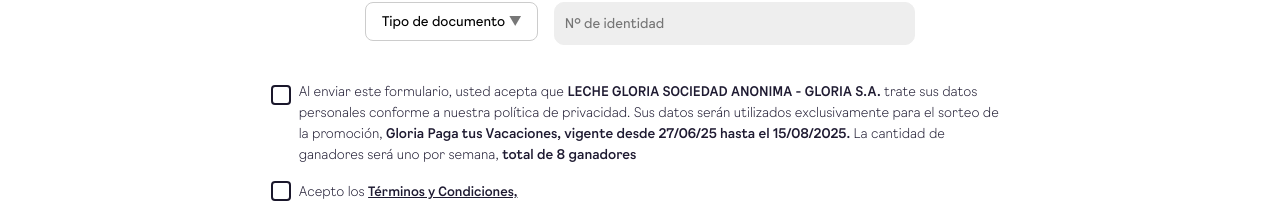
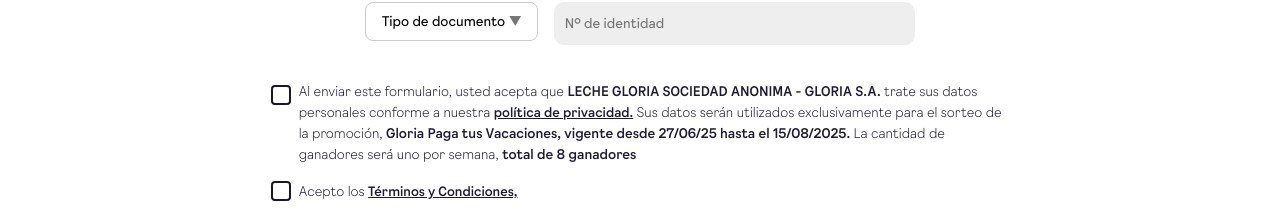
Before and after one commit to kalin79/concurso-Gloria-Vacaciones, a Next.js app: page / in a window 1280 px wide. Shown: the part 580-795 px from the top of the page. Built offline with nearby package versions, Linux system fonts and the light colour scheme.

Commit message:
se coloco politcias de privacidad

```diff
--- a/src/components/home/DatosPersonales.tsx
+++ b/src/components/home/DatosPersonales.tsx
@@ -280,7 +280,7 @@
                                         </svg>
                                     )}
                                 </span>
-                                <span className={`checkboxLabel misti`}>Al enviar este formulario, usted acepta que <span className="bold">LECHE GLORIA SOCIEDAD ANONIMA - GLORIA S.A.</span> trate sus datos personales conforme a nuestra política de privacidad. Sus datos serán utilizados exclusivamente para el sorteo de la promoción, <span className="bold">Gloria Paga tus Vacaciones, vigente desde 27/06/25 hasta el 15/08/2025.</span> La cantidad de ganadores será uno por semana, <span className="bold">total de 8 ganadores</span></span>
+                                <span className={`checkboxLabel misti`}>Al enviar este formulario, usted acepta que <span className="bold">LECHE GLORIA SOCIEDAD ANONIMA - GLORIA S.A.</span> trate sus datos personales conforme a nuestra <a href="/politicas-de-privacidad" target="_blank">política de privacidad.</a> Sus datos serán utilizados exclusivamente para el sorteo de la promoción, <span className="bold">Gloria Paga tus Vacaciones, vigente desde 27/06/25 hasta el 15/08/2025.</span> La cantidad de ganadores será uno por semana, <span className="bold">total de 8 ganadores</span></span>
                             </label>
                         </div>
                         <div>
--- a/src/components/home/Documento.tsx
+++ b/src/components/home/Documento.tsx
@@ -177,7 +177,7 @@
                                         </svg>
                                     )}
                                 </span>
-                                <span className={`checkboxLabel misti`}>Al enviar este formulario, usted acepta que <span className="bold">LECHE GLORIA SOCIEDAD ANONIMA - GLORIA S.A.</span> trate sus datos personales conforme a nuestra política de privacidad. Sus datos serán utilizados exclusivamente para el sorteo de la promoción, <span className="bold">Gloria Paga tus Vacaciones, vigente desde 27/06/25 hasta el 15/08/2025.</span> La cantidad de ganadores será uno por semana, <span className="bold">total de 8 ganadores</span></span>
+                                <span className={`checkboxLabel misti`}>Al enviar este formulario, usted acepta que <span className="bold">LECHE GLORIA SOCIEDAD ANONIMA - GLORIA S.A.</span> trate sus datos personales conforme a nuestra <a href="/politicas-de-privacidad" target="_blank">política de privacidad.</a> Sus datos serán utilizados exclusivamente para el sorteo de la promoción, <span className="bold">Gloria Paga tus Vacaciones, vigente desde 27/06/25 hasta el 15/08/2025.</span> La cantidad de ganadores será uno por semana, <span className="bold">total de 8 ganadores</span></span>
                             </label>
                         </div>
                         <div>
```
